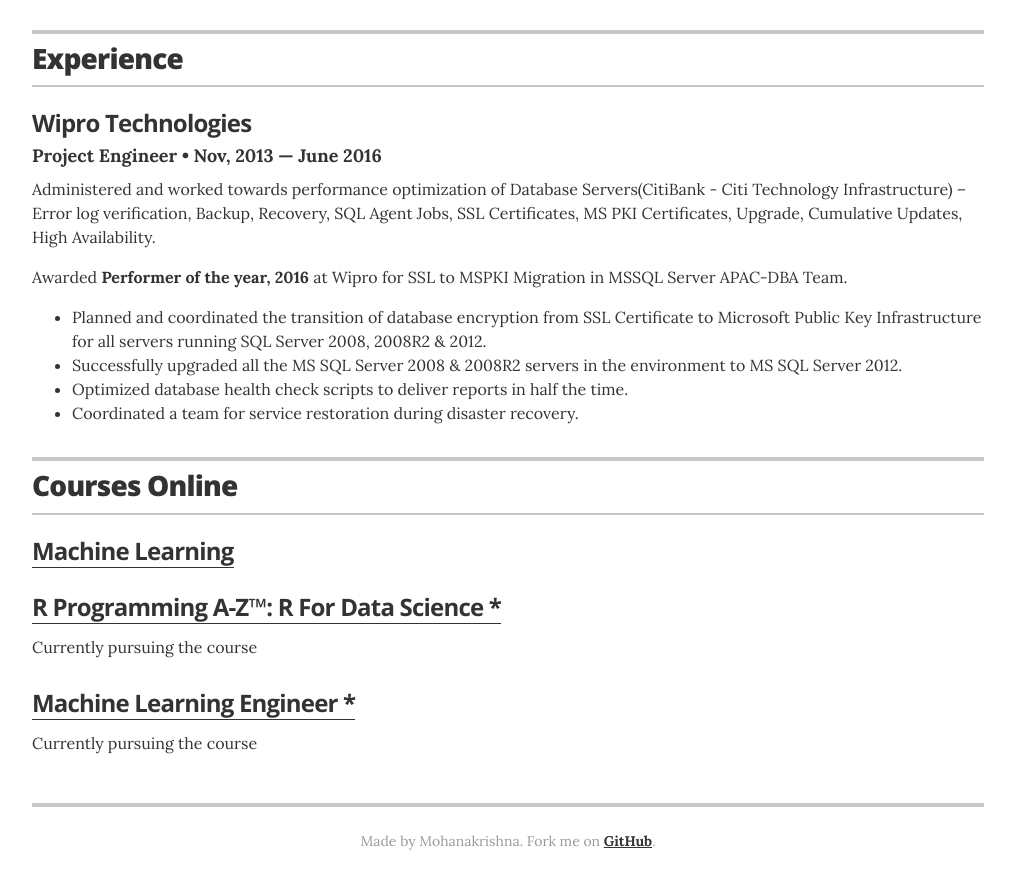
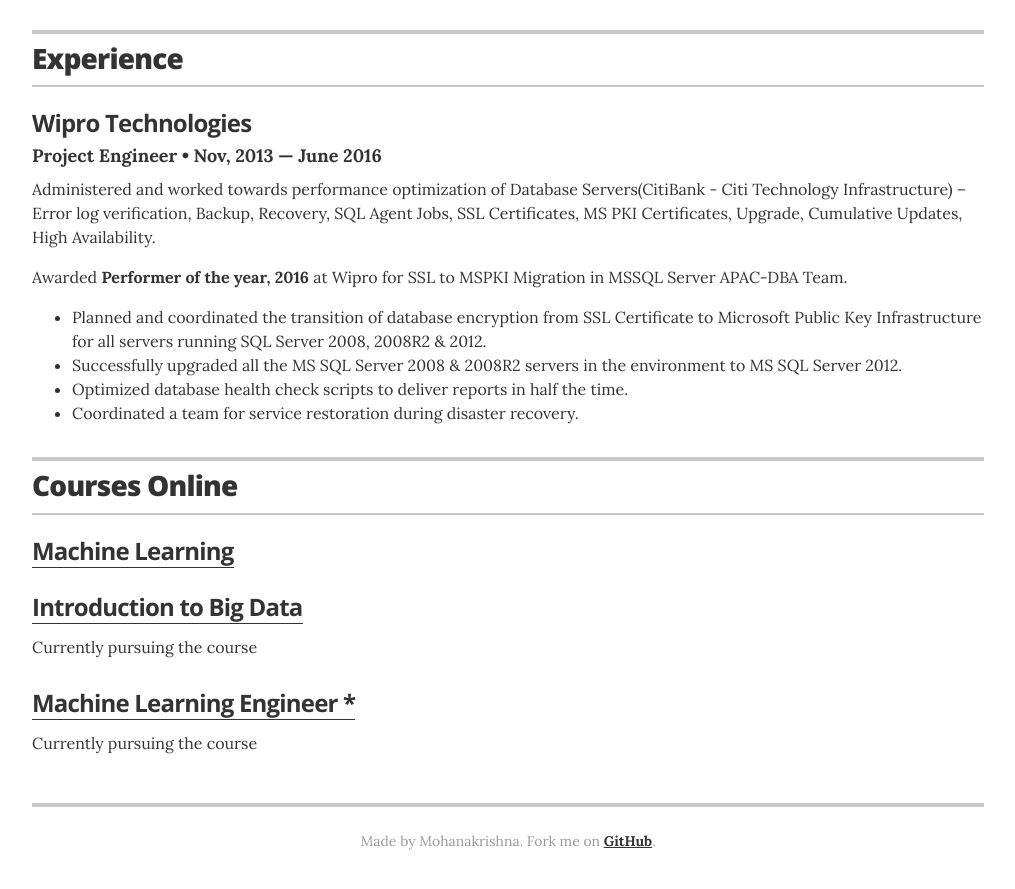
Before and after one commit to mohanakrishnavh/mohanakrishnavh.github.io, a Jekyll site: the page index.html, which Jekyll copies as it is, in a window 1280 px wide and 900 px high, scrolled down 3081 px. Shown: the top 889 px of the window, without its empty margins (132-1147 px from the left). Built offline with Jekyll 4.4.1, drawn with Linux system fonts in a browser that asks for light colours.

Commit message:
Update index.html

```diff
--- a/index.html
+++ b/index.html
@@ -304,7 +304,7 @@ to learn from the training set and reported accuracy on the test set for differe
         </div>
 
        	  <div class="resume-item">
-          <h3 class="resume-item-title"><a href="https://www.udemy.com/r-programming/learn/v4/content">R Programming A-Z™: R For Data Science *</a></h3>
+          <h3 class="resume-item-title"><a href="https://www.coursera.org/learn/big-data-introduction/home/welcome">Introduction to Big Data</a></h3>
           <p>Currently pursuing the course</p>
 	      </div>
 
```
